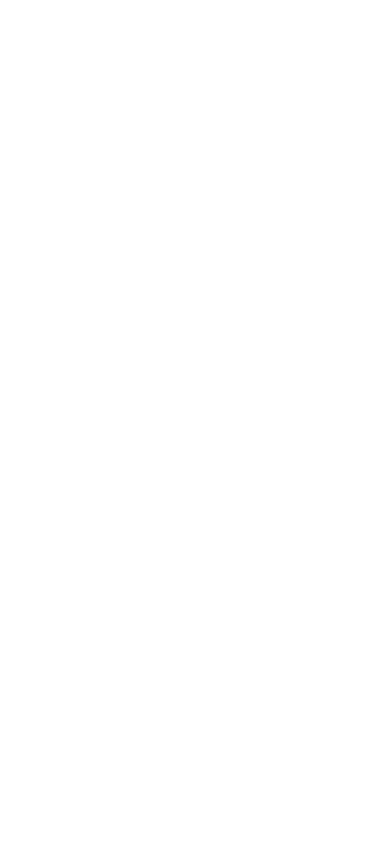
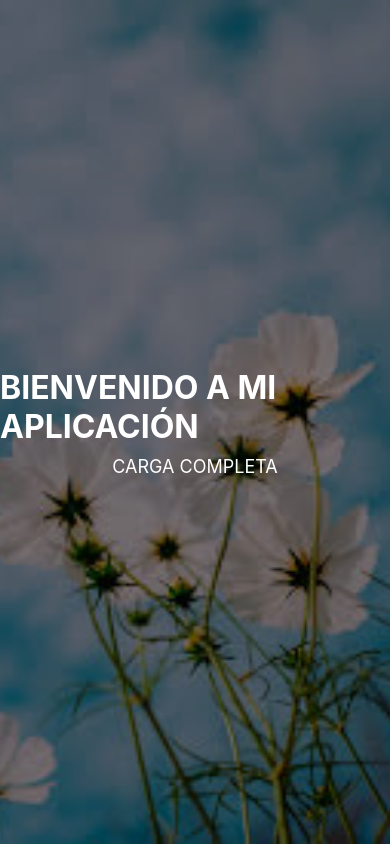
Before and after one commit to ROSALES1910/PM194, a React Native app in the folder my-blank/: screen / in a window 390 px wide. Built offline with nearby package versions, Linux system fonts and the light colour scheme.

Commit message:
IMAGE BACKGROUND

```diff
--- a/my-blank/App.js
+++ b/my-blank/App.js
@@ -1,7 +1,7 @@
 /* Zona 1: Importaciones */
 import * as SplashScreen from 'expo-splash-screen';
 import React, {useEffect, useState} from 'react';
-import { StyleSheet, Text, View } from 'react-native';
+import { StyleSheet, Text, View, ImageBackground } from 'react-native';
 
 SplashScreen.preventAutoHideAsync();
 
@@ -15,32 +15,43 @@ export default function App() {
         await SplashScreen.hideAsync();
     }, 2000);
   }, []);
+
+  return (
+    <ImageBackground
+      source = {require('./assets/descarga.jpg')}
+      style={styles.background}
+      resizeMode = "cover">
+      <View style={styles.container}>
+        <Text style={styles.title}>BIENVENIDO A MI APLICACIÓN</Text>
+        <Text style={styles.subtitle}>
+          {appReady ? 'CARGA COMPLETA' : 'CARGANDO...'}
+        </Text>
+      </View>
+    </ImageBackground>
+  );
 }
 
 /* Estilos */
 const styles = StyleSheet.create({
+  background: {
+    flex: 1,
+    width: '100%',
+    height: '100%',
+  },
   container: {
-    flexGrow: 1,
-    backgroundColor: '#f0f0f0',
+    flex: 1,
+    backgroundColor: 'rgba(0,0,0,0.5)',
+    justifyContent: 'center',
     alignItems: 'center',
-    justifyContent: 'center',
-    padding: 20,
   },
   title: {
-    fontSize: 17,
-    color: '#333',
-    marginBottom: 6,
-    alignSelf: 'flex-start',
+    color: 'white',
+    fontSize: 32,
+    fontWeight: 'bold',
+    marginBottom: 10,
   },
-  input: {
-    height: 44,
-    borderColor: '#bbb',
-    borderWidth: 1,
-    paddingHorizontal: 10,
-    marginBottom: 16,
-    borderRadius: 8,
-    backgroundColor: '#fff',
-    width: '100%',
-    fontSize: 15,
-  },
+  subtitle: {
+    color: 'white',
+    fontSize: 18,
+  }
 });
--- a/my-blank/app.json
+++ b/my-blank/app.json
@@ -4,7 +4,7 @@
     "slug": "my-blank",
     "version": "1.0.0",
     "orientation": "portrait",
-    "icon": "./assets/descarga.jpg",
+    "icon": "./assets/yo.png",
     "userInterfaceStyle": "light",
     "newArchEnabled": true,
     "splash": {
```
Also changed, not shown: my-blank/assets/yo.png (added).
